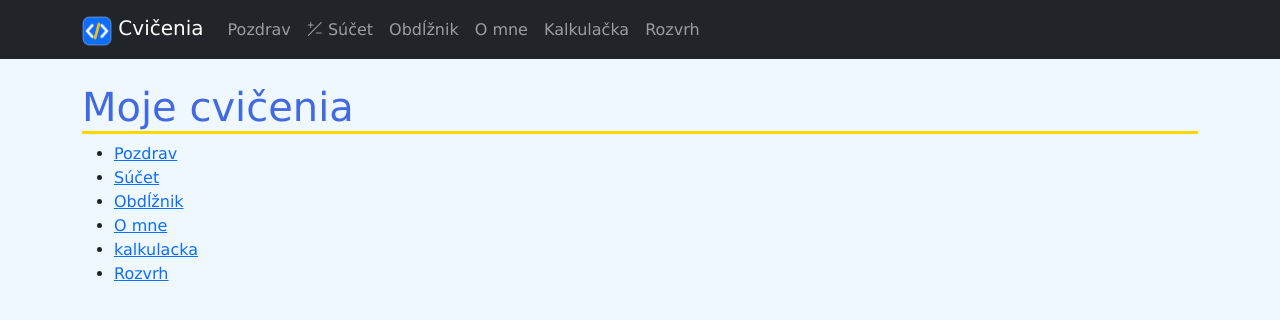
After one commit to lukas749/Django, a Django app: page /ulohy/ in a window 1280 px wide. The commit adds this page. Shown: the top 320 px of the page. Run offline with Django 5.2, Linux system fonts and the light colour scheme.

Commit message:
prepojenie_Stranek

```diff
--- /dev/null
+++ b/cvicenia/ulohy/static/ulohy/style.css
@@ -0,0 +1,8 @@
+body{
+    background-color: aliceblue;
+    font-family: Verdana, Geneva, Tahoma, sans-serif;
+}
+h1 {
+    color: royalblue;
+    border-bottom: 3px solid gold;
+}
--- /dev/null
+++ b/cvicenia/ulohy/templates/ulohy/base.html
@@ -0,0 +1,40 @@
+{% load static %}
+<!doctype html>
+<html lang="sk">
+<head>
+  <meta charset="utf-8">
+  <meta name="viewport" content="width=device-width, initial-scale=1">
+  <title>{% block titulok %}Cvičenia{% endblock %}</title>
+  <link href="https://cdn.jsdelivr.net/npm/bootstrap@5.3.9/dist/css/bootstrap.min.css" rel="stylesheet" integrity="sha384-yEPZ7jP9S0QKiUQ0m3jjsO4ProIW7wvR9gXkI7JOGa2XVsw53Yke2bsdkBbjmmiX" crossorigin="anonymous">
+  <link href="https://cdn.jsdelivr.net/npm/bootstrap-icons@1.13.2/font/bootstrap-icons.min.css" rel="stylesheet">
+  <link href="{% static 'ulohy/style.css' %}" rel="stylesheet">
+</head>
+<body>
+  <nav class="navbar navbar-expand-lg bg-dark mb-4" data-bs-theme="dark">
+    <div class="container">
+      <a class="navbar-brand" href="{% url 'index' %}">
+        <img src="{% static 'ulohy/img/logo.png' %}" alt="" width="30" height="30" class="d-inline-block align-text-top">
+        Cvičenia
+      </a>
+      <button class="navbar-toggler" type="button" data-bs-toggle="collapse" data-bs-target="#menu" aria-controls="menu" aria-expanded="false" aria-label="Zobraziť menu">
+        <span class="navbar-toggler-icon"></span>
+      </button>
+      <div class="collapse navbar-collapse" id="menu">
+        <div class="navbar-nav">
+          <a class="nav-link" href="{% url 'pozdrav' %}">Pozdrav</a>
+          <a class="nav-link" href="{% url 'sucet' %}"><i class="bi bi-plus-slash-minus"></i> Súčet</a>
+          <a class="nav-link" href="{% url 'obdlznik' %}">Obdĺžnik</a>
+           <a class="nav-link" href="{% url 'o_mne' %}">O mne</a>
+            <a class="nav-link" href="{% url 'kalkulacka' %}">Kalkulačka</a>
+             <a class="nav-link" href="{% url 'rozvrh' %}">Rozvrh</a>
+
+        </div>
+      </div>
+    </div>
+  </nav>
+  <main class="container">
+    {% block obsah %}{% endblock %}
+  </main>
+  <script src="https://cdn.jsdelivr.net/npm/bootstrap@5.3.9/dist/js/bootstrap.bundle.min.js" integrity="sha384-WyOxWvTyr1QaMPfiPJSv76iReVthorl5uWlFtZPyK0IEB0hGzo9y5Bp9mYanr8Bu" crossorigin="anonymous"></script>
+</body>
+</html>
--- /dev/null
+++ b/cvicenia/ulohy/templates/ulohy/index.html
@@ -0,0 +1,14 @@
+ {% extends "ulohy/base.html" %}
+{% block titulok%}Moje cvičenia{%endblock%}
+{% block obsah %}
+    <h1>Moje cvičenia </h1>
+<ul>
+    <li><a href = "{% url 'pozdrav'%}">Pozdrav</a></li>
+    <li><a href = "{% url 'sucet'%}">Súčet</a></li>
+    <li><a href = "{% url 'obdlznik'%}">Obdĺžnik</a></li>
+    <li><a href = "{% url 'o_mne'%}">O mne</a></li>
+    <li><a href = "{% url 'kalkulacka'%}">kalkulacka</a></li>
+    <li><a href = "{% url 'rozvrh'%}">Rozvrh</a></li>
+
+</ul>
+{%endblock%}
--- a/cvicenia/ulohy/templates/ulohy/kalkulacka.html
+++ b/cvicenia/ulohy/templates/ulohy/kalkulacka.html
@@ -1,3 +1,6 @@
+ {% extends "ulohy/base.html" %}
+{% block titulok%}Kalkulačka{%endblock%}
+{% block obsah %}
 <h1> Kalkulačka </h1>
 <form method="post">
     {% csrf_token %}
@@ -13,5 +16,6 @@
 </form>
 
 {% if vysledok != None%}
-<p> Výsledok bude {{vysledok}}</p>
+<div class="alert alert-success" role="alert"> Výsledok bude {{vysledok}}</div>
 {%endif%}
+{%endblock%}
--- a/cvicenia/ulohy/templates/ulohy/o_mne.html
+++ b/cvicenia/ulohy/templates/ulohy/o_mne.html
@@ -1,3 +1,6 @@
+ {% extends "ulohy/base.html" %}
+{% block titulok%}O mne{%endblock%}
+{% block obsah %}
 <h1>volám sa{{meno}}</h1>
 {% if vek >= 18%}
 <p>Som plnoletý/á.</p>
@@ -13,3 +16,4 @@
     <li> Žiadne záľuby </li>
     {% endfor %}
 </ul>
+{%endblock%}
--- a/cvicenia/ulohy/templates/ulohy/pozdrav.html
+++ b/cvicenia/ulohy/templates/ulohy/pozdrav.html
@@ -1,3 +1,6 @@
+{% extends "ulohy/base.html" %}
+{% block titulok%}Pozdrav{%endblock%}
+{% block obsah %}
 <h1> Pozdrav </h1>
 <form method == "get">
     <label>Meno: <input type= "text" name = "meno"></label>
@@ -6,3 +9,4 @@
 {% if meno %}
     <p> Ahoj, {{meno}} <p>
 {% endif %}
+{%endblock%}
--- a/cvicenia/ulohy/templates/ulohy/rozvrh.html
+++ b/cvicenia/ulohy/templates/ulohy/rozvrh.html
@@ -1,3 +1,7 @@
+ {% extends "ulohy/base.html" %}
+{% block titulok%}Rozvrh{%endblock%}
+{% block obsah %}
+
 <h1>{{ den }} </h1>
 <table border = "1">
     <tr><th>Hodina</th><th>Predmet</th></tr>
@@ -8,3 +12,4 @@
         </tr>
     {% endfor %}
     </table>
+{%endblock%}
--- a/cvicenia/ulohy/urls.py
+++ b/cvicenia/ulohy/urls.py
@@ -2,6 +2,8 @@ from django.urls import path
 from . import views
 
 urlpatterns = [
+
+    path('', views.index, name="index"),
     path('ahoj/', views.ahoj, name = 'ahoj'),
     path('o-mne', views.o_mne, name='o_mne'),
     path('rozvrh/', views.rozvrh, name = 'rozvrh'),
--- a/cvicenia/ulohy/views.py
+++ b/cvicenia/ulohy/views.py
@@ -61,3 +61,9 @@ def obdlznik(request):
         else:
             vysledok = round(2*(strana_a + strana_b),2)
     return render(request, 'ulohy/obdlznik.html', {"vysledok": vysledok})
+
+
+
+def index(request):
+
+    return render(request, "ulohy/index.html")
```
Also changed, not shown: cvicenia/ulohy/templates/ulohy/obdlznik.html (+5 -3 lines), cvicenia/ulohy/templates/ulohy/sucet.html (+6 -2 lines), cvicenia/ulohy/static/ulohy/img/logo.png (added).
